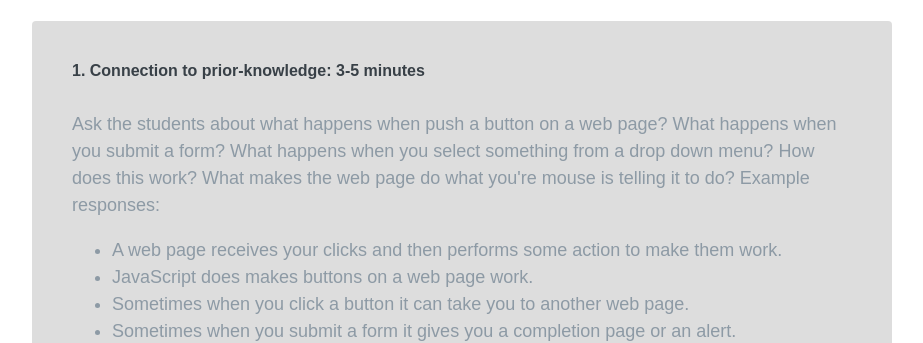
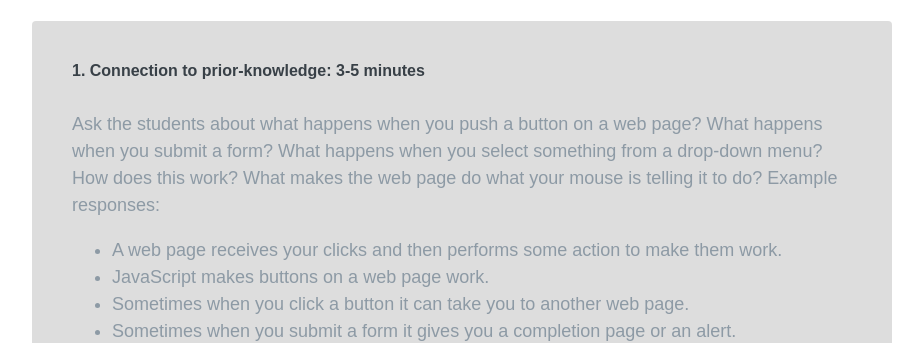
Before and after one commit to syoustra/LessonPlan_JavaScript, a plain HTML site: page index.html in a window 1280 px wide. Shown: the part 1640-1983 px from the top of the page, without its empty margins (178-1101 px from the left). Drawn offline with nearby package versions, Linux system fonts and the light colour scheme.

Commit message:
Update index.html
Fixed a couple typos.

Also ... the "Extra Time" says to preview the Next Lesson, but gives the "next lesson" as JavaScript (which is this one)

```diff
--- a/index.html
+++ b/index.html
@@ -72,10 +72,10 @@
         <h4>Lesson Plan: Estimated time  ~ 60 minutes</h4>
         <article>
             <h5>1. Connection to prior-knowledge: 3-5 minutes</h5>
-            <p>Ask the students about what happens when push a button on a web page? What happens when you submit a form? What happens when you select something from a drop down menu? How does this work? What makes the web page do what you're mouse is telling it to do? Example responses:</p>
+            <p>Ask the students about what happens when you push a button on a web page? What happens when you submit a form? What happens when you select something from a drop-down menu? How does this work? What makes the web page do what your mouse is telling it to do? Example responses:</p>
                 <ul>
                     <li>A web page receives your clicks and then performs some action to make them work. </li>
-                    <li>JavaScript does makes buttons on a web page work.</li>
+                    <li>JavaScript makes buttons on a web page work.</li>
                     <li>Sometimes when you click a button it can take you to another web page. </li>
                     <li>Sometimes when you submit a form it gives you a completion page or an alert.</li>
                 </ul>
```
